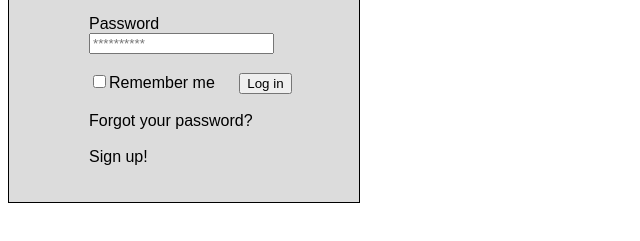
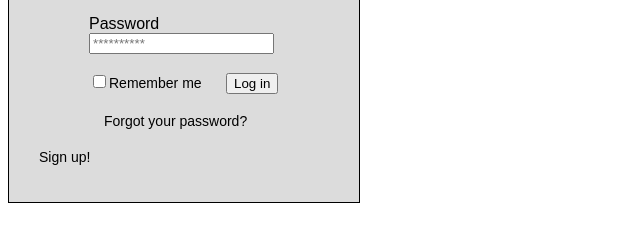
Before and after one commit to Angela1997/first, a plain HTML site: page Login_Form/Login_Form.html in a window 1280 px wide. Shown: the part 137-378 px from the top of the page, without its empty margins (0-640 px from the left). Drawn offline with Linux system fonts and the light colour scheme.

Commit message:
Update style.css

```diff
--- a/Login_Form/style.css
+++ b/Login_Form/style.css
@@ -16,3 +16,17 @@ html {
 #submit {
   margin-left: 20px;
 }
+
+#text1 {
+  font-size: 14px;
+}
+
+#text2 {
+  margin-left: 15px;
+  font-size: 14px;
+}
+
+#text3 {
+  margin-left: -50px;
+  font-size: 14px;
+}
```
